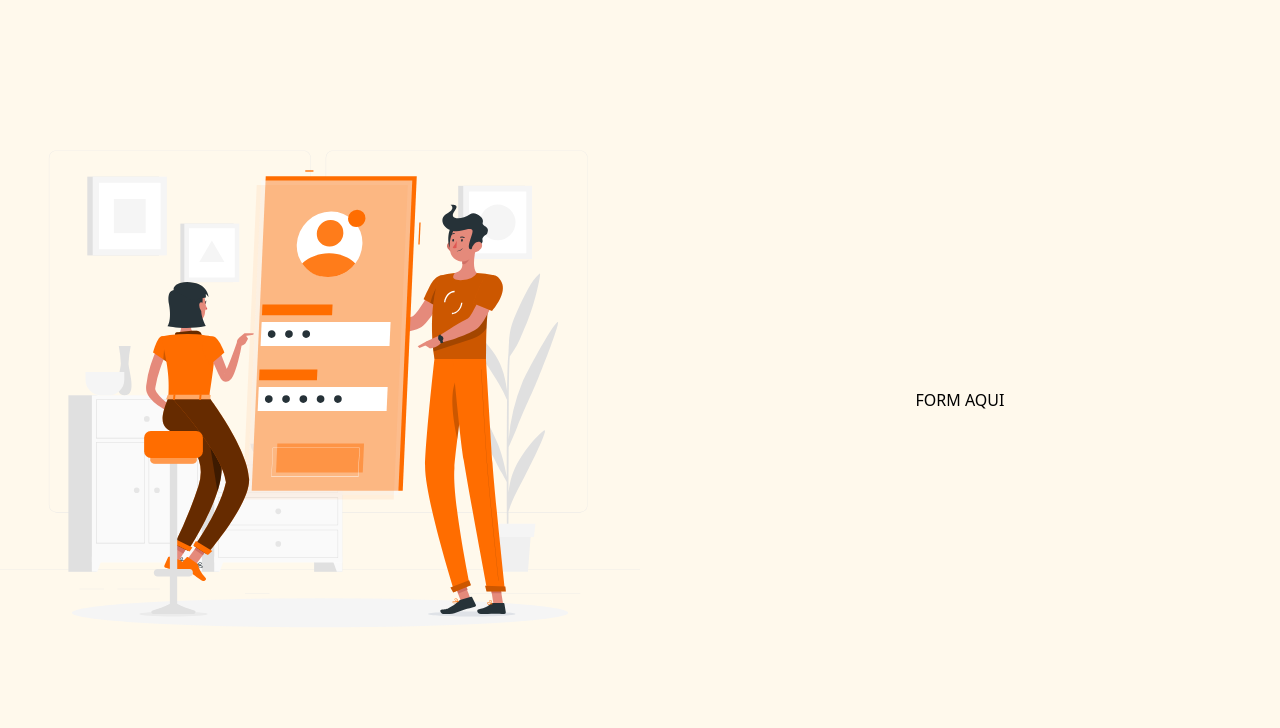
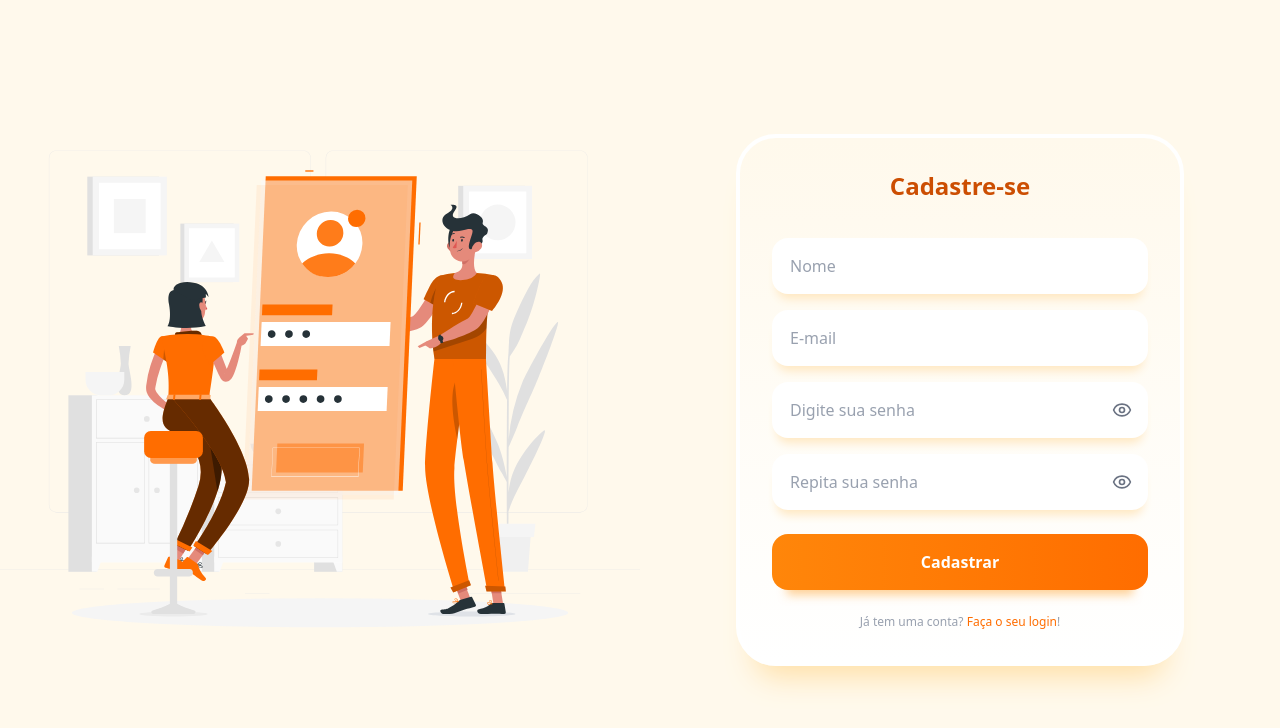
Before and after one commit to erickbarrosr/to-do-list, a React (Vite) app: page /cadastro in a window 1280 px wide. Shown: the top 728 px of the page. Built offline with nearby package versions, Linux system fonts and the light colour scheme.

Commit message:
feat(SignUp.tsx): Criar a página de cadastro

```diff
--- a/src/pages/SignUp.tsx
+++ b/src/pages/SignUp.tsx
@@ -1,4 +1,5 @@
 import signUpImage from "../assets/sign-up-image.svg";
+import { SignUpForm } from "../components/SignUpForm";
 import "../index.css";
 
 export const SignUp: React.FC = () => {
@@ -10,7 +11,7 @@ export const SignUp: React.FC = () => {
         </div>
 
         <div className="w-full h-full flex justify-center items-center">
-          FORM AQUI
+          <SignUpForm />
         </div>
       </main>
     </>
```
